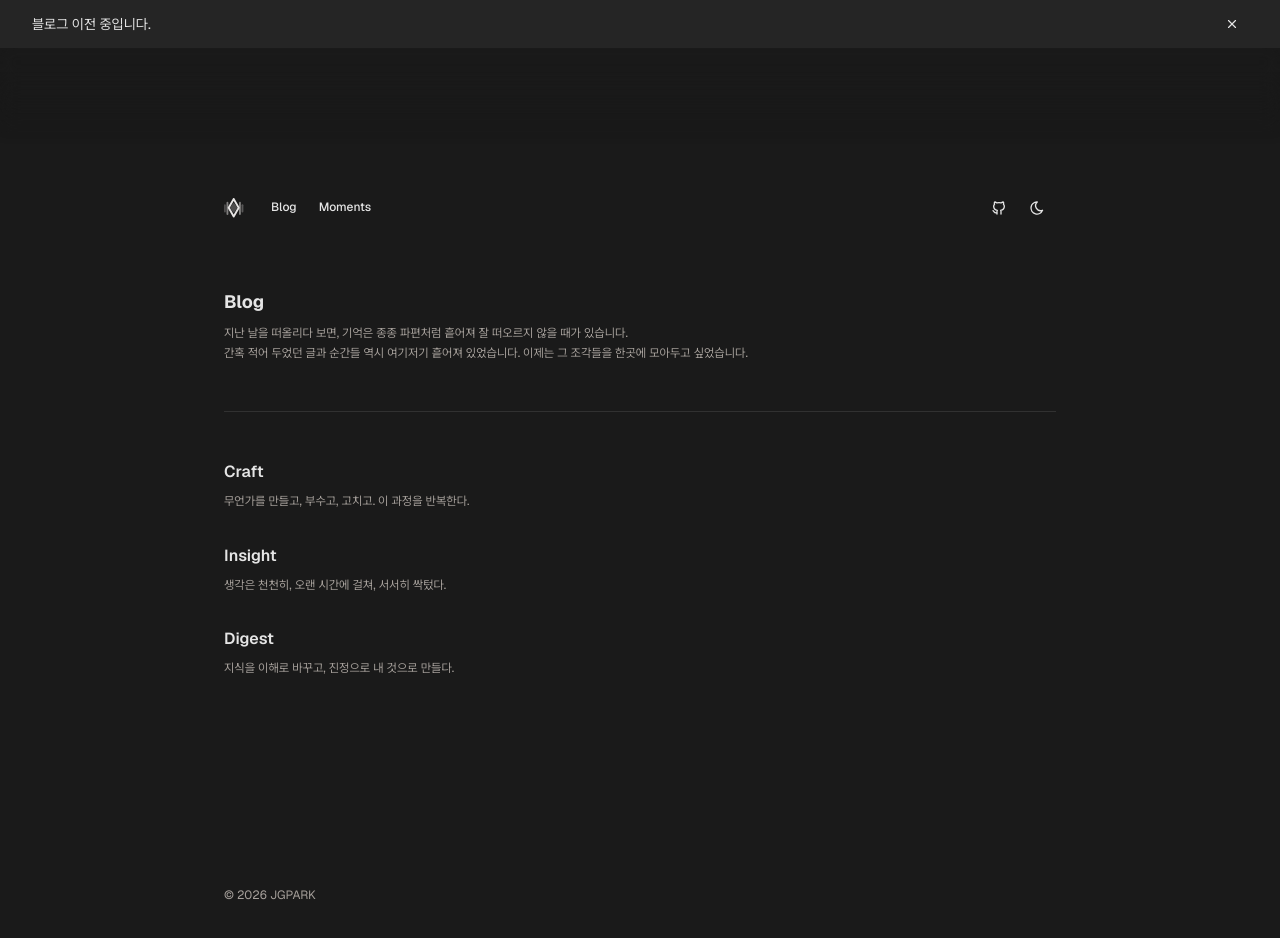
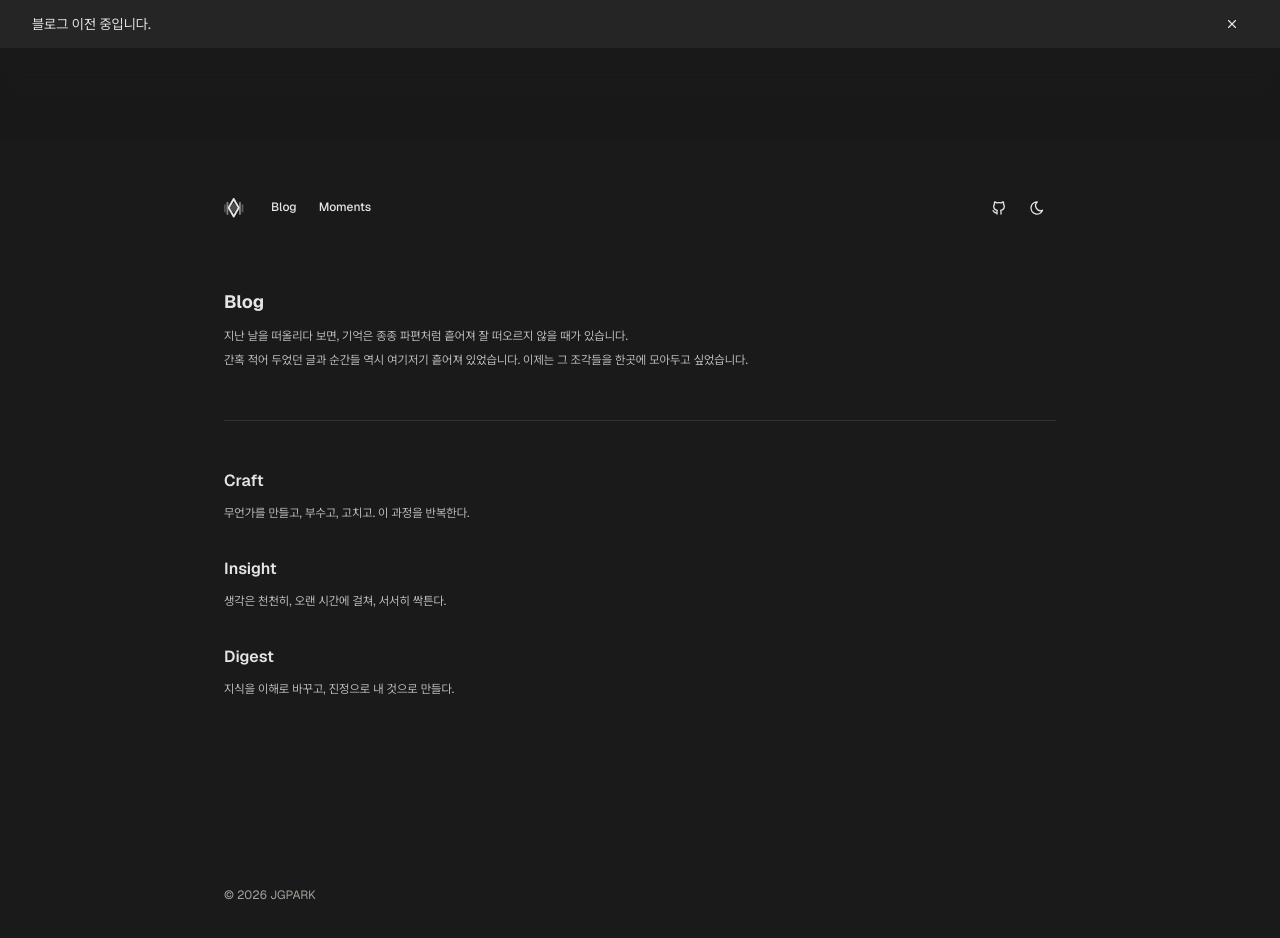
Before and after one commit to calelix/v2, a Next.js app: page /blog in a window 1280 px wide. Shown: the top 938 px of the page. Built offline with nearby package versions, Linux system fonts and the light colour scheme; a web font is replaced by a local one.

Commit message:
feat: home, blog-home 문구 변경 및 스타일 수정
relaxed를 loose, text-muted-foreground를 text-body로 변경

```diff
--- a/content/blog/insight/metadata.json
+++ b/content/blog/insight/metadata.json
@@ -1,4 +1,4 @@
 {
   "name": "Insight",
-  "description": "생각은 천천히, 오랜 시간에 걸쳐, 서서히 싹텄다."
+  "description": "생각은 천천히, 오랜 시간에 걸쳐, 서서히 싹튼다."
 }
--- a/src/pages/blog/ui/blog-home-page.tsx
+++ b/src/pages/blog/ui/blog-home-page.tsx
@@ -20,10 +20,10 @@ export const BlogHomePage = () => {
             </h1>
           </FadeUpItem>
           <FadeUpItem className="mt-2">
-            <p className="text-xs/relaxed text-muted-foreground">
+            <p className="text-xs/loose text-body">
               지난 날을 떠올리다 보면, 기억은 종종 파편처럼 흩어져 잘 떠오르지 않을 때가 있습니다.
             </p>
-            <p className="text-xs/relaxed text-muted-foreground">
+            <p className="text-xs/loose text-body">
               간혹 적어 두었던 글과 순간들 역시 여기저기 흩어져 있었습니다. 이제는 그 조각들을 한곳에 모아두고 싶었습니다.
             </p>
           </FadeUpItem>
@@ -37,7 +37,7 @@ export const BlogHomePage = () => {
                   <h2 className="text-base font-semibold group-hover:text-primary transition-colors duration-250">
                     Craft
                   </h2>
-                  <p className="mt-2 text-xs/relaxed text-muted-foreground">
+                  <p className="mt-2 text-xs/loose text-body">
                     무언가를 만들고, 부수고, 고치고. 이 과정을 반복한다.
                   </p>
                 </article>
@@ -47,8 +47,8 @@ export const BlogHomePage = () => {
                   <h2 className="text-base font-semibold group-hover:text-primary transition-colors duration-250">
                     Insight
                   </h2>
-                  <p className="mt-2 text-xs/relaxed text-muted-foreground">
-                    생각은 천천히, 오랜 시간에 걸쳐, 서서히 싹텄다.
+                  <p className="mt-2 text-xs/loose text-body">
+                    생각은 천천히, 오랜 시간에 걸쳐, 서서히 싹튼다.
                   </p>
                 </article>
               </Link>
@@ -57,7 +57,7 @@ export const BlogHomePage = () => {
                   <h2 className="text-base font-semibold group-hover:text-primary transition-colors duration-250">
                     Digest
                   </h2>
-                  <p className="mt-2 text-xs/relaxed text-muted-foreground">
+                  <p className="mt-2 text-xs/loose text-body">
                     지식을 이해로 바꾸고, 진정으로 내 것으로 만들다.
                   </p>
                 </article>
--- a/src/pages/home-page/ui/home-page.tsx
+++ b/src/pages/home-page/ui/home-page.tsx
@@ -21,19 +21,20 @@ export const HomePage = () => {
             </h1>
           </FadeUpItem>
           <FadeUpItem>
-            <p className="mt-4 text-xs/relaxed text-muted-foreground">
-              저는 프론트엔드 개발자입니다. 소설을 읽는 것을 좋아하고, 카페에 앉아 공부하며 생각을 정리하는 시간을 즐깁니다.
-              혼자 깊이 집중하는 순간을 좋아하면서도, 때로는 대화를 통해 생각이 확장되는 경험을 소중하게 여깁니다.
-            </p>
-            <p className="mt-4 text-xs/relaxed text-muted-foreground">
-              제가 만드는 서비스가 사용자에게 어떤 가치를 전하는지,
+            <p className="mt-4 text-xs/loose text-muted-foreground">
+              저는 개발자입니다. 제가 만드는 서비스가 사용자에게 어떤 가치를 전하는지,
               그 가치를 전달하는 과정에서 우리를 불필요하게 번거롭게 하거나 어렵게 만드는 요소는 무엇인지에 늘 관심이 있습니다.
               화면을 만드는 일에 그치지 않고, 그 화면이 실제로 의미 있는 경험으로 이어지도록 고민합니다.
             </p>
-            <p className="mt-4 text-xs/relaxed text-muted-foreground">
+            <p className="mt-4 text-xs/loose text-body">
               저의 개발자로서의 만족은 단순히 구현에서 끝나지 않습니다.
               제가 만든 화면이 사용자에게 닿고, 사용되며, 작은 도움이라도 될 때 비로소 기여했다고 느낍니다.
-              그래서 오늘도 화면이 화면으로만 남지 않도록, 묵묵히 땀을 흘리며 작업하고 있습니다.
+              그래서 오늘도 더 나은 선택을 하기 위해 끊임없이 사색하며,
+              화면이 화면으로만 남지 않도록, 묵묵히 땀을 흘리며 작업하고 있습니다.
+            </p>
+            <p className="mt-4 text-xs/loose text-body">
+              소설을 읽는 것을 좋아하고, 카페에 앉아 공부하며 생각을 정리하는 시간을 즐깁니다.
+              혼자 깊이 집중하는 순간을 좋아하면서도, 때로는 대화를 통해 생각이 확장되는 경험을 소중하게 여깁니다.
             </p>
           </FadeUpItem>
           <FadeUpItem>
```
